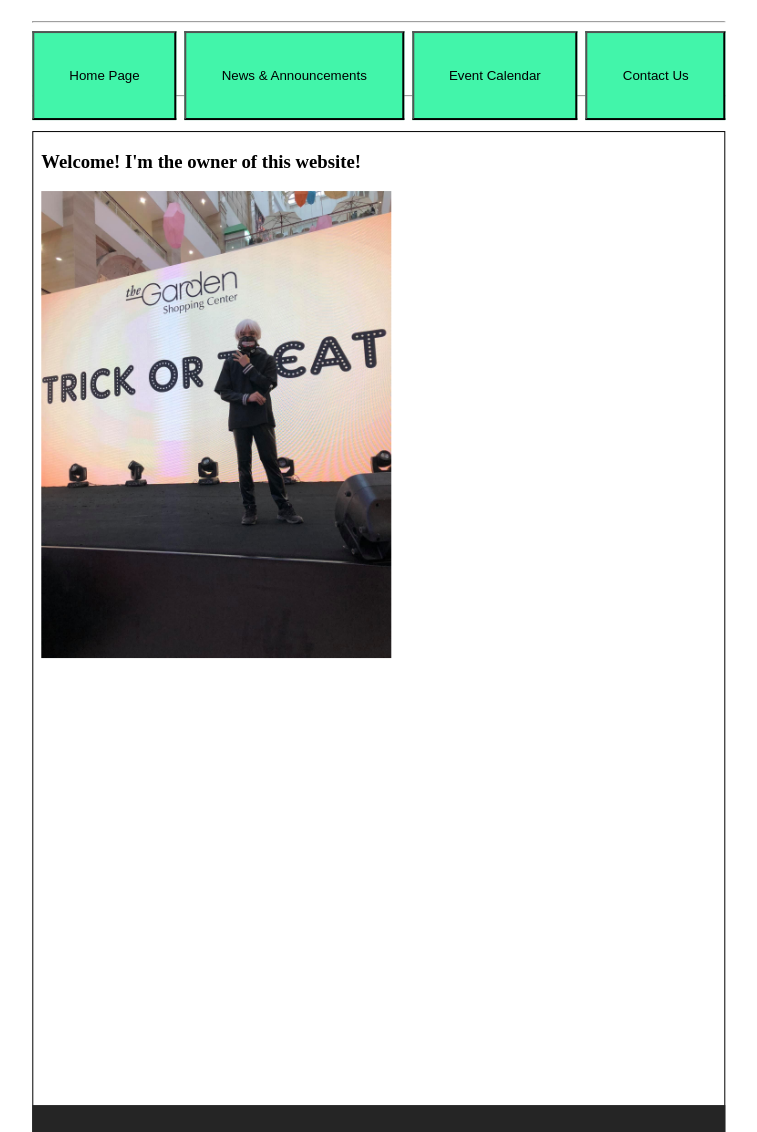
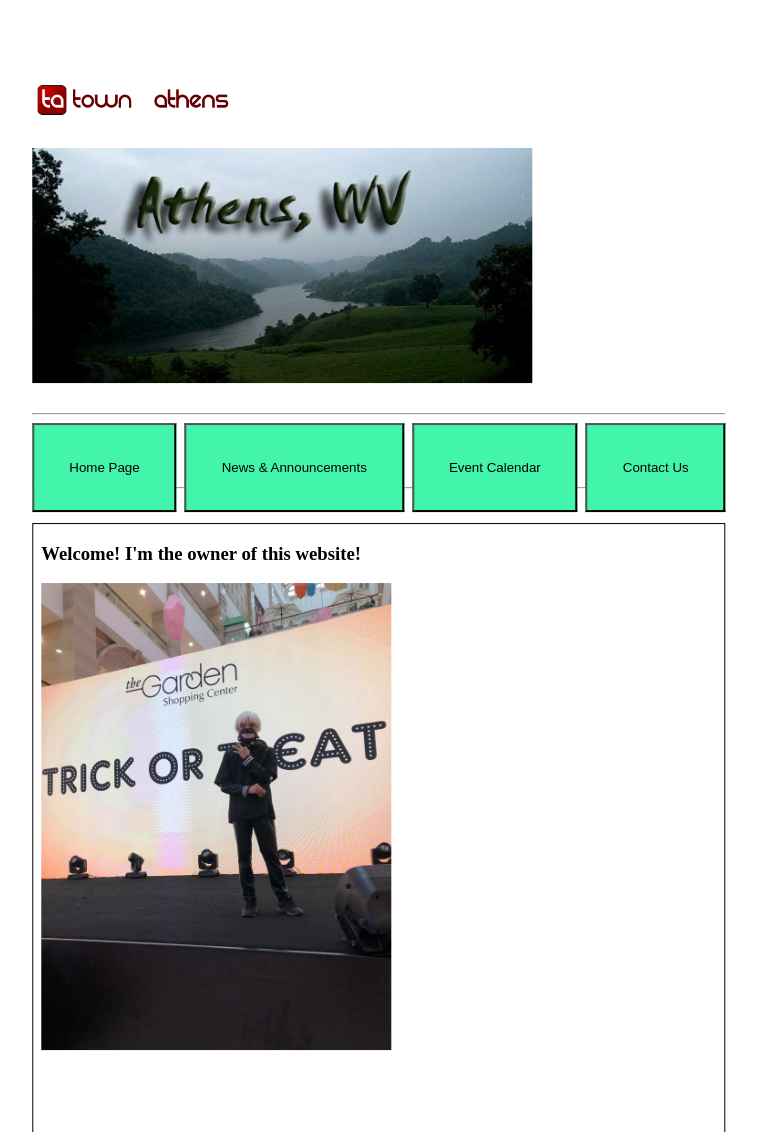
Before and after one commit to yuukikun002/yuukikun002.com, a PHP site: page /athens.html in a window 1280 px wide. Shown: the top 1132 px of the page, without its empty margins (261-1018 px from the left). Run offline with PHP 8.4, Linux system fonts and the light colour scheme.

Commit message:
Update athens.css

```diff
--- a/Styles/athens.css
+++ b/Styles/athens.css
@@ -6,6 +6,7 @@ Blah blah
 .all{
   position: absolute;
   left: 50%;
+  top: 50%;
   transform: translate(-50%,-50%);
 }
 .content{
```
